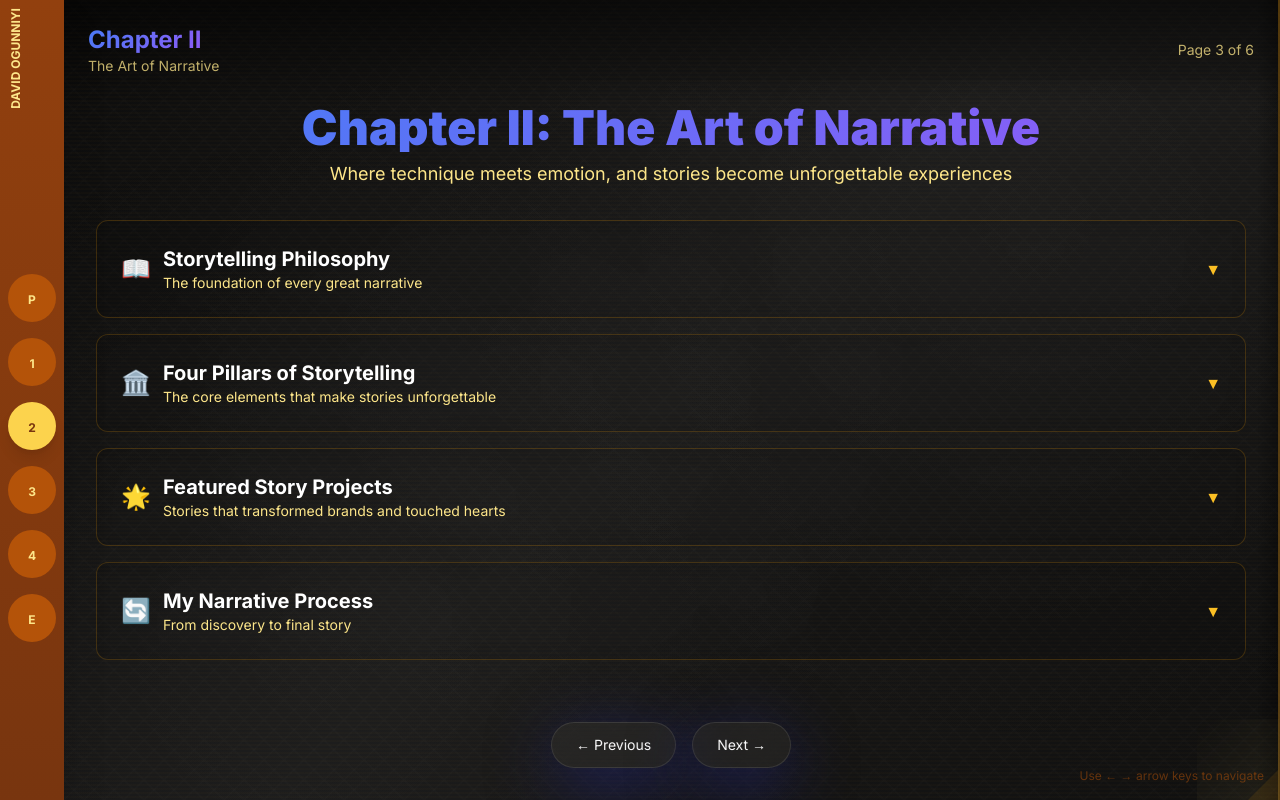
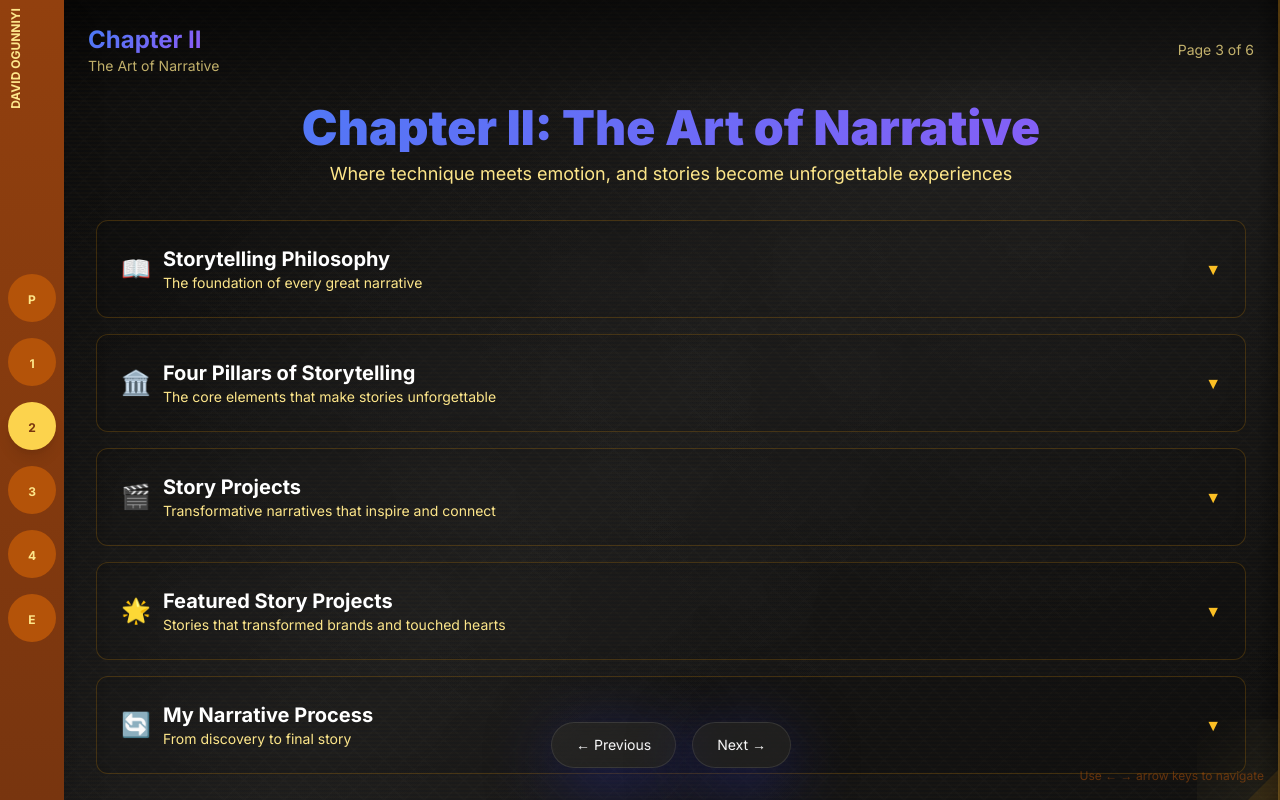
Before and after one commit to Kingdavids/visual-portfolio, a React (Vite) app: page /storytelling in a window 1280 px wide. Built offline with nearby package versions, Linux system fonts and the light colour scheme.

Commit message:
fix: make video cards in stories clickable

```diff
--- a/index.html
+++ b/index.html
@@ -4,6 +4,8 @@
     <meta charset="UTF-8" />
     <meta name="viewport" content="width=device-width, initial-scale=1.0" />
     <title>Storytelling Portfolio</title>
+<!--    //favicon-->
+
   </head>
   <body>
     <div id="root"></div>
--- a/src/components/ProjectCard.tsx
+++ b/src/components/ProjectCard.tsx
@@ -33,7 +33,6 @@ export const ProjectCard: React.FC<ProjectCardProps> = ({ title, description, me
           allow="accelerometer; autoplay; clipboard-write; encrypted-media; gyroscope; picture-in-picture"
           className="w-full h-full transition-transform duration-300 group-hover:scale-105"
         />
-        <div className="absolute inset-0 bg-gradient-to-t from-black/20 to-transparent opacity-0 group-hover:opacity-100 transition-opacity duration-300" />
       </div>
     </motion.div>
   );
--- a/src/pages/Storytelling.tsx
+++ b/src/pages/Storytelling.tsx
@@ -107,6 +107,27 @@ export const Storytelling = () => {
       )
     },
     {
+      id: 'projects',
+      title: 'Story Projects',
+      subtitle: 'Transformative narratives that inspire and connect',
+      icon: '🎬',
+      content: (
+        <div className="book-content">
+          <div className="space-y-8">
+            {storyProjects.map((project) => (
+              <ProjectCard
+                key={project.id}
+                title={project.title}
+                description={project.description}
+                mediaUrl={project.mediaUrl}
+                category={project.category}
+              />
+            ))}
+          </div>
+        </div>
+      )
+    },
+    {
       id: 'featured',
       title: 'Featured Story Projects',
       subtitle: 'Stories that transformed brands and touched hearts',
@@ -126,6 +147,7 @@ export const Storytelling = () => {
                     title={story.title}
                     description={story.description}
                     mediaUrl={story.mediaUrl}
+                    category={story.category}
                   />
                 </div>
 
```
